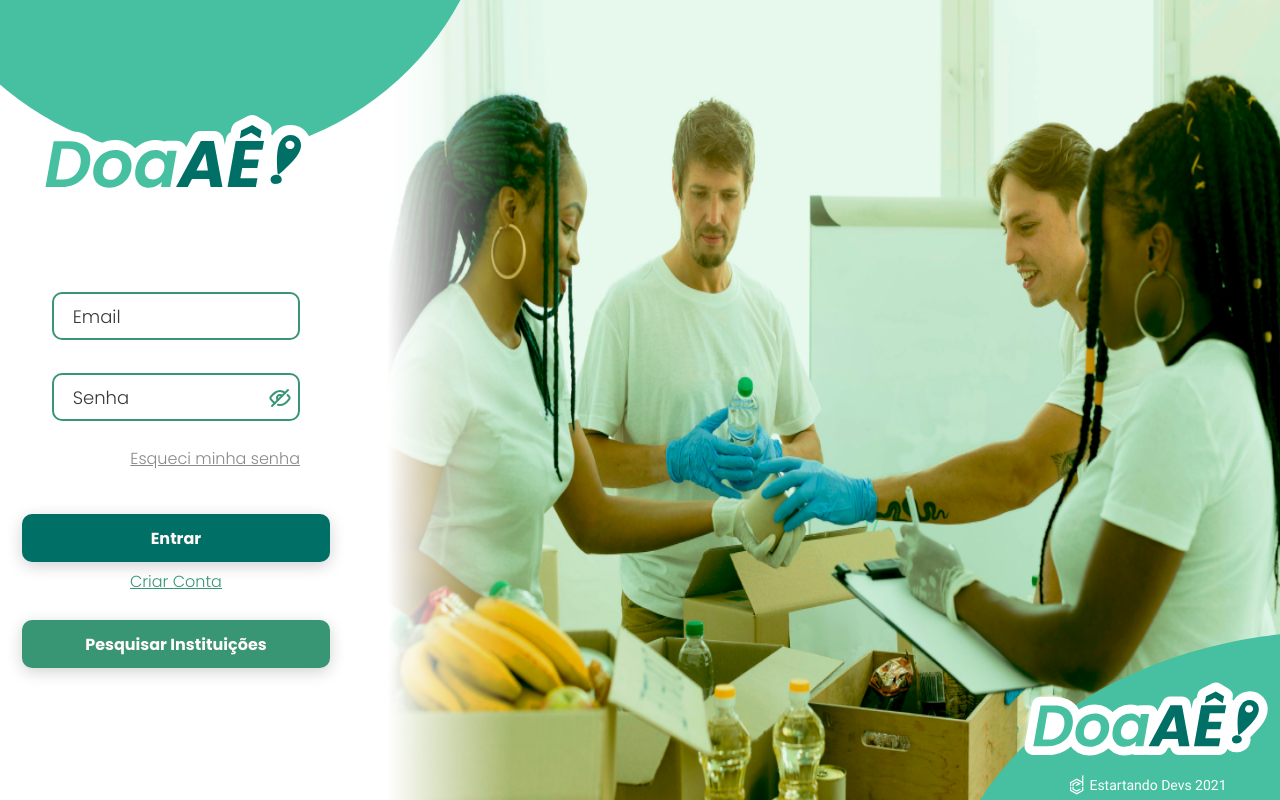
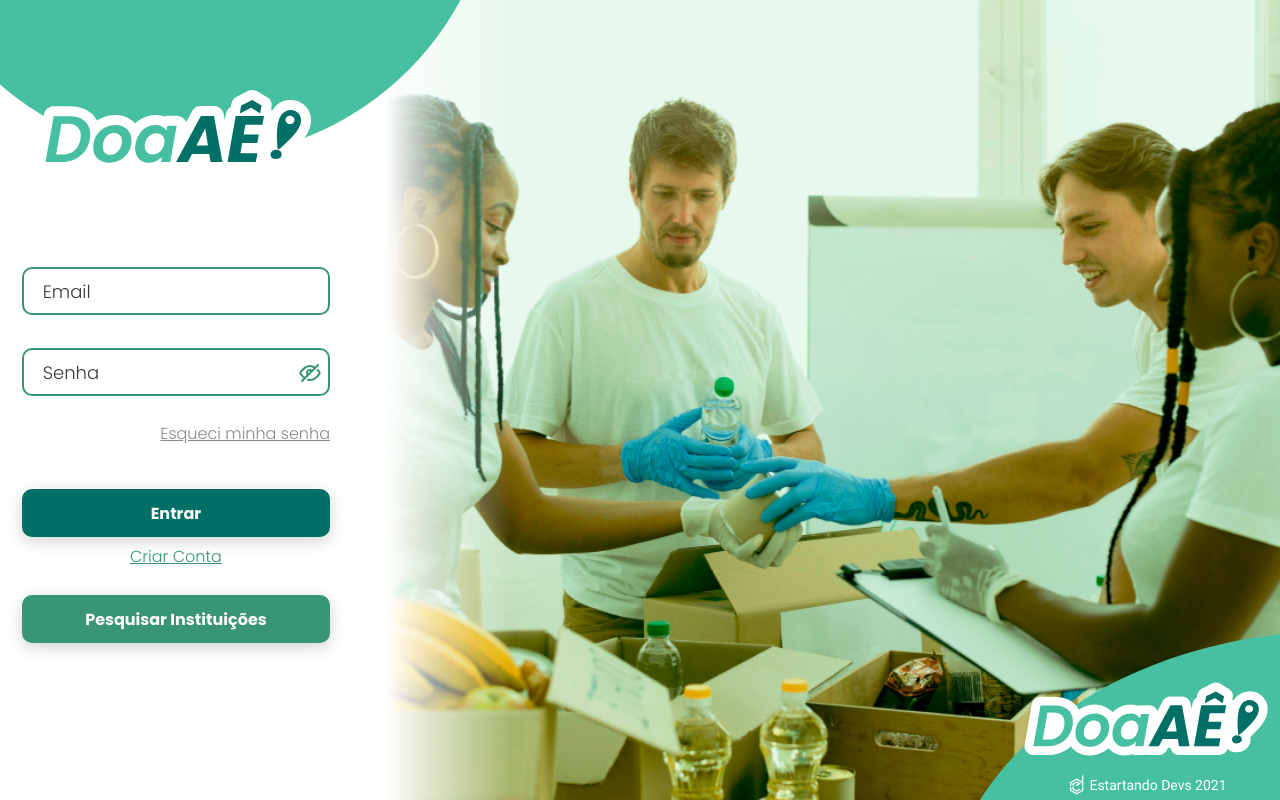
Before and after one commit to estartandodevs-course/doaae, a React (Create React App) app: page /login in a window 1280 px wide. Built offline with nearby package versions, Linux system fonts and the light colour scheme.

Commit message:
style: Imagem ajustada, largura dos inputs ajustados

```diff
--- a/src/pages/Login/styles.js
+++ b/src/pages/Login/styles.js
@@ -33,7 +33,6 @@ export const Form = styled.form`
   align-items: center;
   margin-top: 67px;
   position: relative;
-  padding: 0 30px;
 `;
 
 export const ContainerTitle = styled.div`
@@ -96,7 +95,6 @@ export const ContainerLogin = styled.div`
   align-items: center;
   @media (min-width: 800px) {
     width: 400px;
-    padding-top: 25px;
   }
 `;
 
@@ -109,7 +107,7 @@ export const ContainerImage = styled.div`
   &::before {
     position: absolute;
     top: 0;
-    left: 0;
+    left: -1px;
     content: "";
     width: 160px;
     height: 100vh;
@@ -128,6 +126,7 @@ export const ContainerImage = styled.div`
 export const Image = styled.img`
   width: 100%;
   height: 100%;
+  object-fit: cover;
 `;
 
 export const ContainerLogoBottom = styled.div`
```
